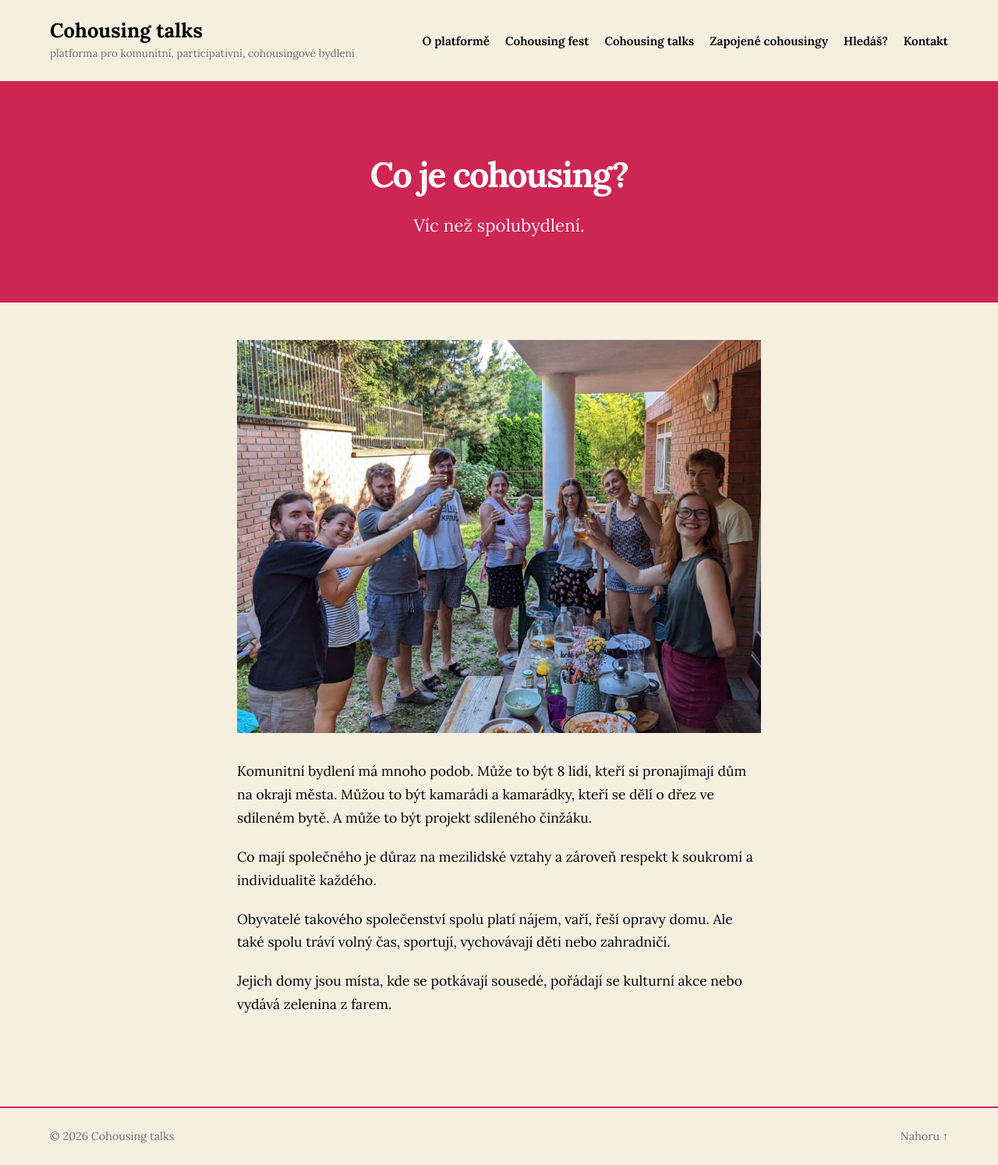
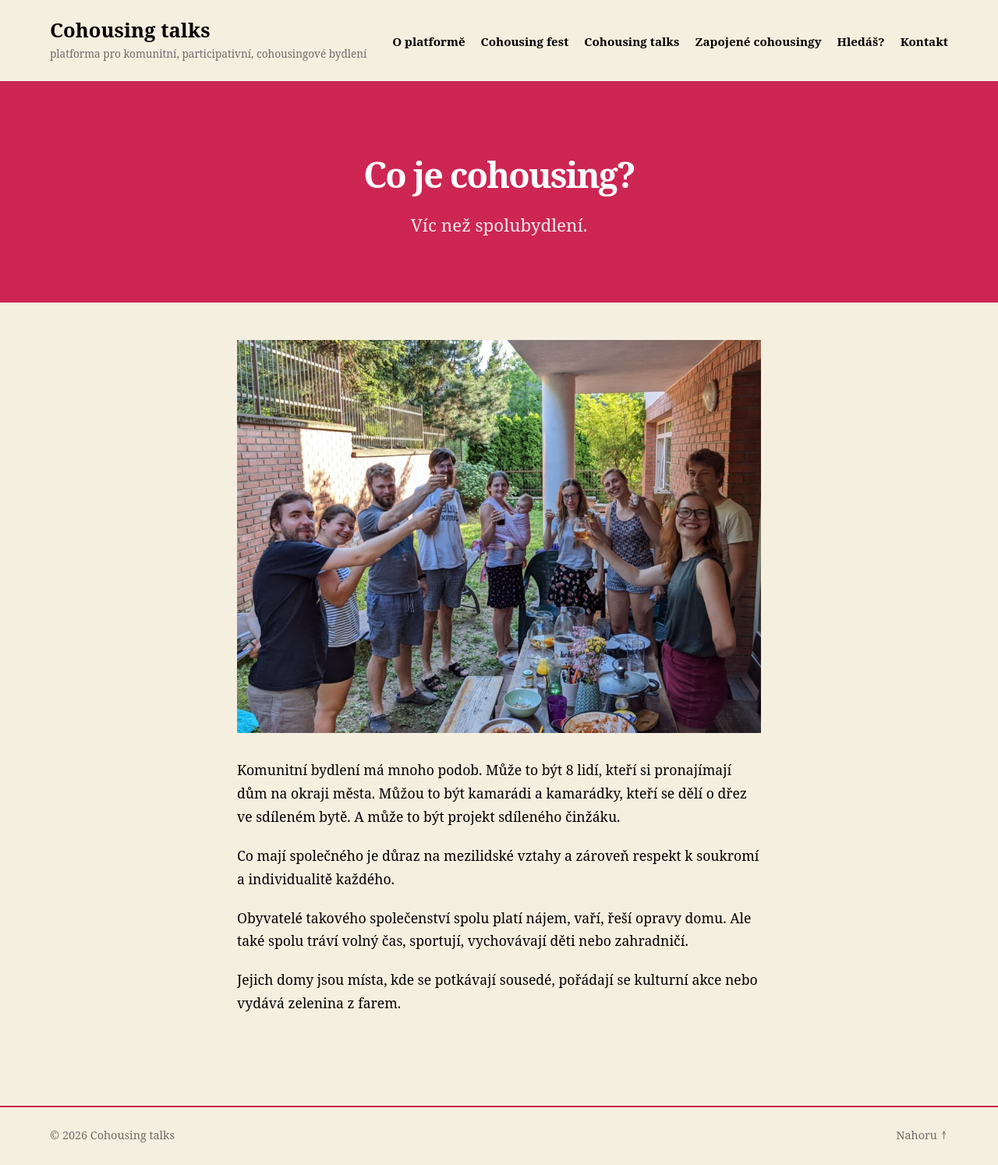
Before and after one commit to kubantjan/cohousingtalks, a Jekyll site: the page built from index.md, in a window 1280 px wide. Shown: the whole page at 78% size. Built offline with Jekyll 4.4.1, drawn with Linux system fonts in a browser that asks for light colours.

Commit message:
Switch to original Twenty Twenty serif font stack
Use the same system serif fonts as the original WordPress site:
"Hoefler Text", "Noto Serif", Garamond, "Times New Roman", serif.
Remove Google Fonts (Lora) import since these are system fonts.

https://claude.ai/code/session_014N2ozhTqKje1akWvWuBuhU

```diff
--- a/_layouts/default.html
+++ b/_layouts/default.html
@@ -7,9 +7,6 @@
   <meta name="description" content="{{ page.description | default: site.description }}">
   <link rel="icon" type="image/svg+xml" href="{{ '/assets/images/favicon.svg' | relative_url }}">
   <link rel="stylesheet" href="{{ '/assets/css/style.css' | relative_url }}">
-  <link rel="preconnect" href="https://fonts.googleapis.com">
-  <link rel="preconnect" href="https://fonts.gstatic.com" crossorigin>
-  <link href="https://fonts.googleapis.com/css2?family=Lora:wght@400;600;700;800&display=swap" rel="stylesheet">
 </head>
 <body class="{{ page.body_class }}">
   {% include header.html %}
--- a/assets/css/style.css
+++ b/assets/css/style.css
@@ -15,7 +15,7 @@ html {
 }
 
 body {
-  font-family: 'Lora', Georgia, 'Times New Roman', serif;
+  font-family: "Hoefler Text", "Noto Serif", Garamond, "Times New Roman", serif;
   font-size: 18px;
   line-height: 1.7;
   color: #000;
```
